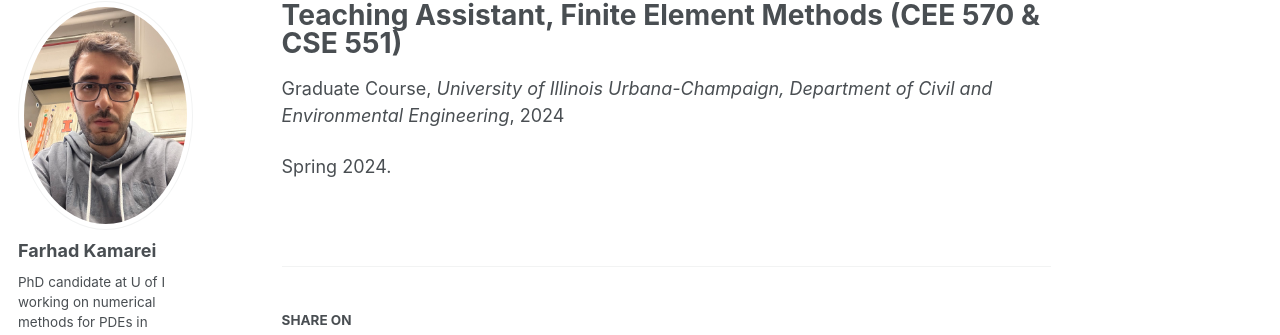
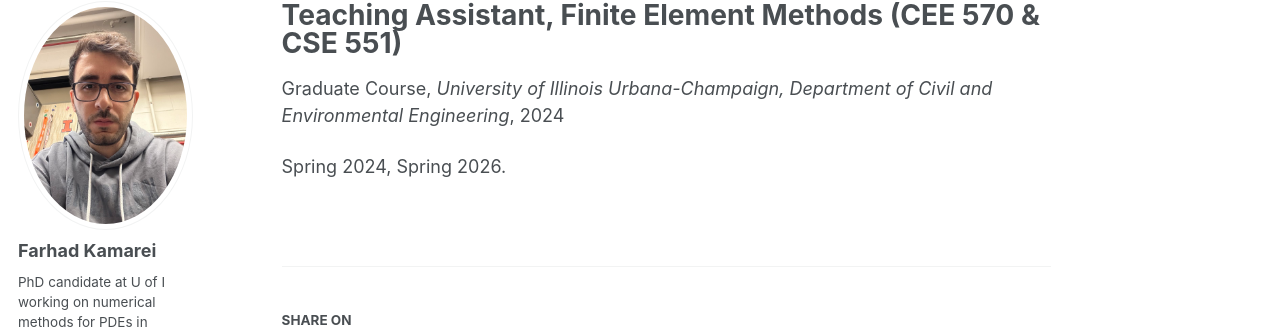
Before and after one commit to farhadkama/farhadkama.github.io, a Jekyll site: the page built from _teaching/2024-spring.md, in a window 1280 px wide and 966 px high. Shown: the part 98-433 px from the top of the window. Built offline with Jekyll 4.4.1, drawn with Linux system fonts in a browser that asks for light colours; some web fonts are replaced.

Commit message:
Update the papers and TA

```diff
--- a/_teaching/2024-spring.md
+++ b/_teaching/2024-spring.md
@@ -7,4 +7,4 @@ venue: "University of Illinois Urbana-Champaign, Department of Civil and Environ
 date: 2024-01-15
 location: "Urbana, US"
 ---
-Spring 2024.
+Spring 2024, Spring 2026.
```
Also changed, not shown: _publications/2024-11-01-VSENFT.md (+2 -1 lines).
